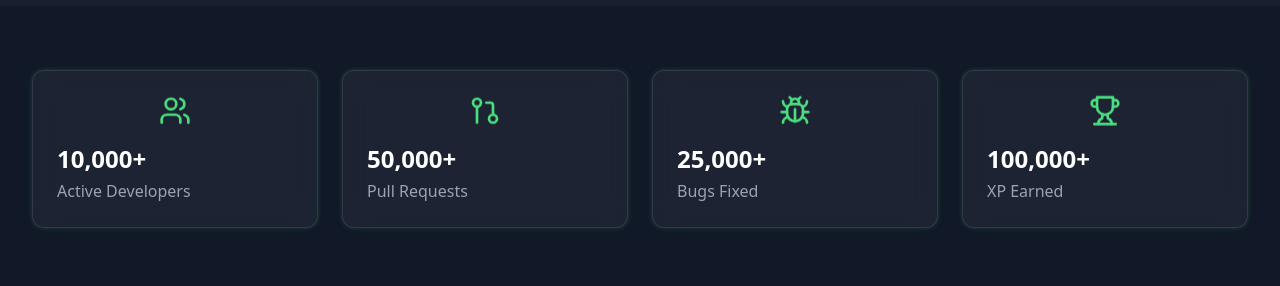
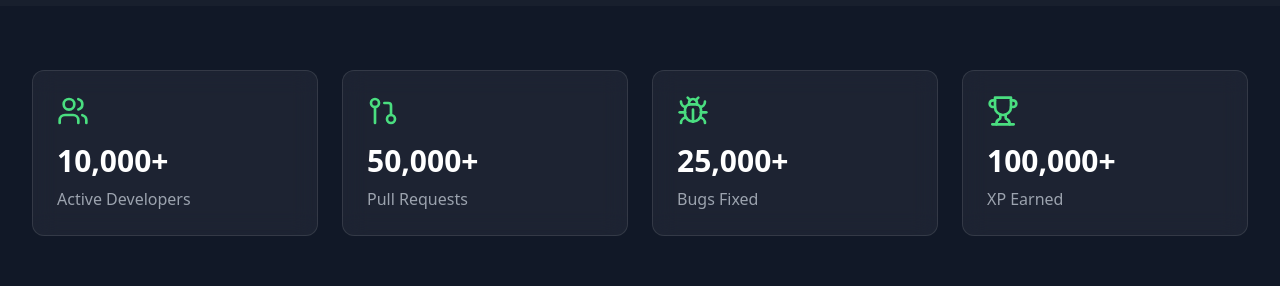
Before and after one commit to Jossyboydgenius/Zenode, a React (Vite) app: page / in a window 1280 px wide. Shown: the part 820-1106 px from the top of the page. Built offline with nearby package versions, Linux system fonts and the light colour scheme; grey boxes are pictures that could not be loaded.

Commit message:
Refactor StatCard component styling and semantics

```diff
--- a/src/components/ui/cards.tsx
+++ b/src/components/ui/cards.tsx
@@ -9,10 +9,10 @@ interface StatCardProps {
 
 export function StatCard({ icon: Icon, value, label }: StatCardProps) {
   return (
-    <div className="glass-effect p-6 rounded-xl glowing">
-      <Icon className="w-8 h-8 mx-auto mb-4 text-green-400 floating" />
-      <div className="text-2xl font-bold text-white mb-1">{value}</div>
-      <div className="text-gray-400">{label}</div>
+    <div className="glass-effect p-6 rounded-xl">
+      <Icon className="w-8 h-8 text-green-400 mb-4" />
+      <h3 className="text-3xl font-bold text-white mb-2">{value}</h3>
+      <p className="text-gray-400">{label}</p>
     </div>
   );
 }
```
